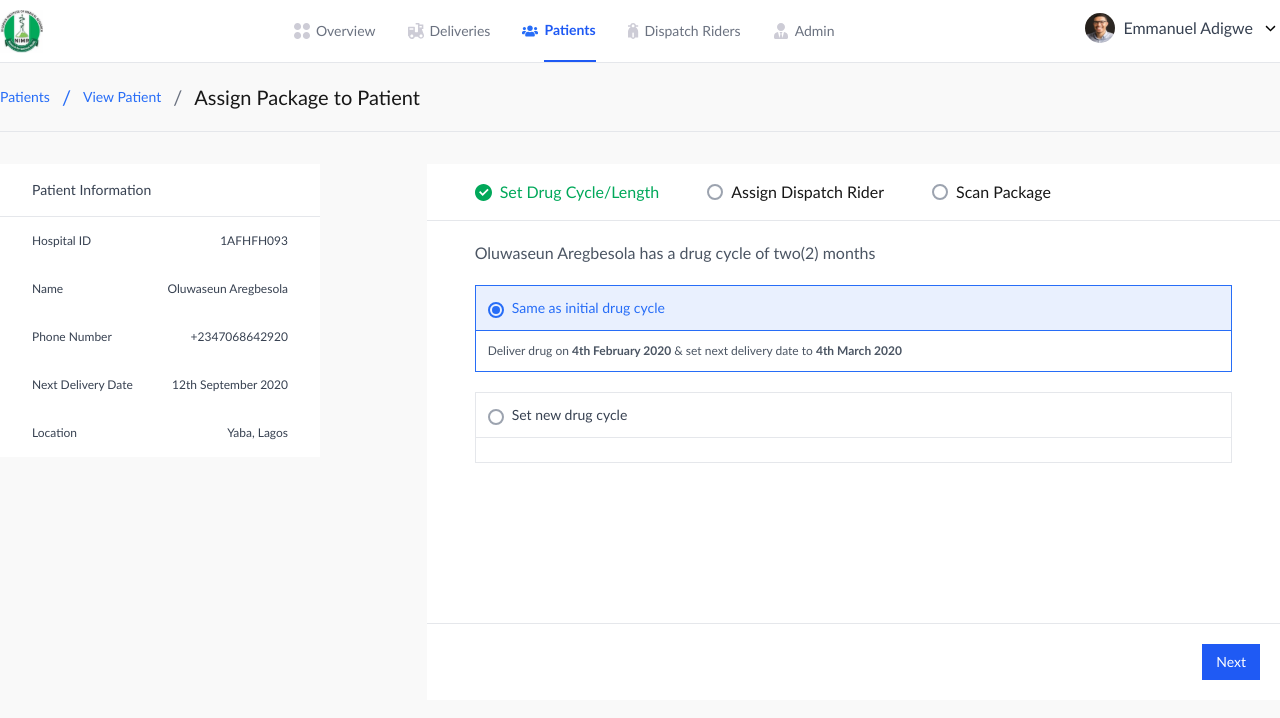
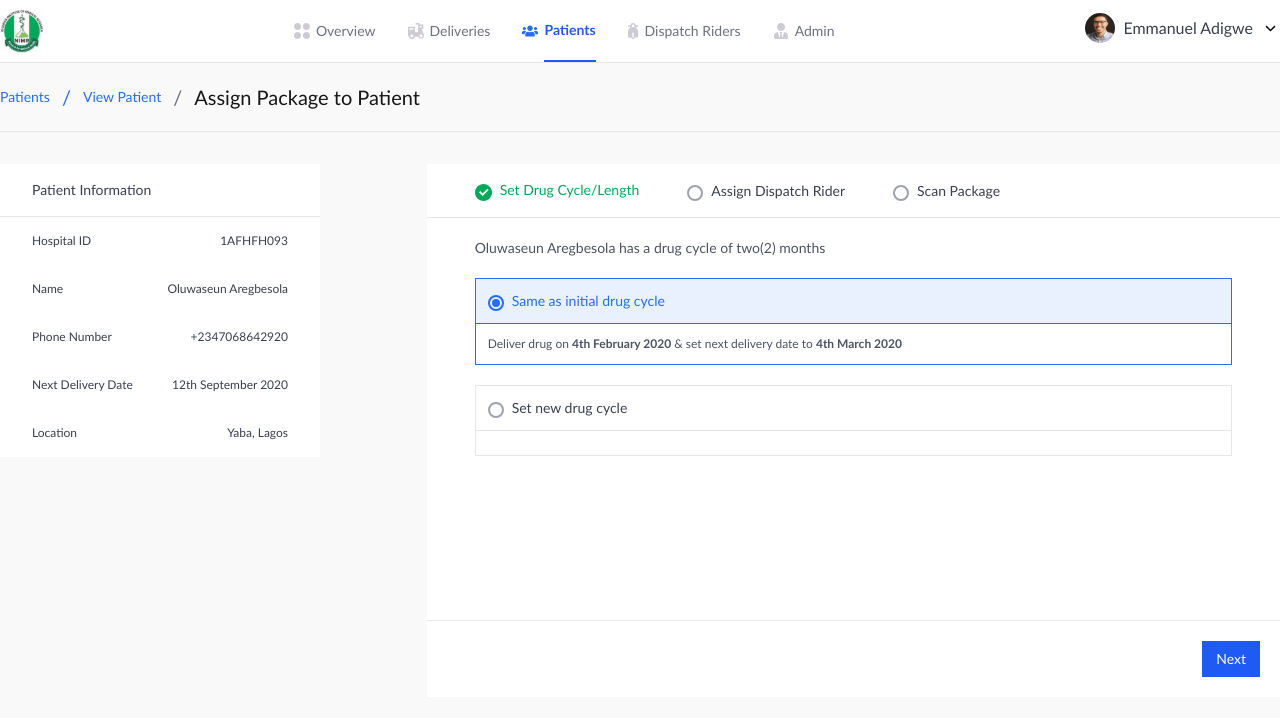
Before and after one commit to mico007/cc_hub_Nimcure_frontend_app, a Next.js app: page /assign-package in a window 1280 px wide. Both pictures are taken after a click on the radio button "Same as initial drug cycle". Shown: the top 718 px of the page. Built offline with nearby package versions, Linux system fonts and the light colour scheme; what @ant-design/nextjs-registry would draw is missing.

Commit message:
7th commit

```diff
--- a/app/assign-package/components/SetDrugCycle.tsx
+++ b/app/assign-package/components/SetDrugCycle.tsx
@@ -22,7 +22,7 @@ const SetDrugCycle = ({setState, setDrugCycleTabData, setDispatchRiderTabData}:
 
     return (
         <div className='mt-5 mb-8 mx-12' style={{height: '350px'}}>
-            <h3 className='tsxt-xs text-gray-600 mb-5'>
+            <h3 className='text-sm text-gray-600 mb-5'>
                 Oluwaseun Aregbesola has a drug cycle of two(2) months
             </h3>
             <div>
--- a/app/assign-package/page.tsx
+++ b/app/assign-package/page.tsx
@@ -85,7 +85,7 @@ const AssignPackageToPatient = () => {
                                                     alt='Approved icon'
                                                 />
                                             </div>
-                                            <span className="text-start cursor-pointer text-greenColor">Set Drug Cycle/Length</span>
+                                            <span className="text-start cursor-pointer text-greenColor text-sm">Set Drug Cycle/Length</span>
                                         </div>
                                         <div className={`${activeTab === 'Assign Dispatch Rider' && 'border-b border-outlineBlue'} `}><Radio id='Assign Dispatch Rider' label='Assign Dispatch Rider' activeTab={activeTab}/></div>
                                         <div className={`${activeTab === 'Scan Package' && 'border-b border-outlineBlue'} `}><Radio id='Scan Package' label='Scan Package' activeTab={activeTab}/></div>
@@ -99,7 +99,7 @@ const AssignPackageToPatient = () => {
                                                     alt='Approved icon'
                                                 />
                                             </div>
-                                            <span className="text-start cursor-pointer text-greenColor">Set Drug Cycle/Length</span>
+                                            <span className="text-start cursor-pointer text-greenColor text-sm">Set Drug Cycle/Length</span>
                                         </div>
                                         <div className="flex gap-2 items-start py-4">
                                             <div className="grid place-items-center mt-1 cursor-pointer">
@@ -108,7 +108,7 @@ const AssignPackageToPatient = () => {
                                                     alt='Approved icon'
                                                 />
                                             </div>
-                                            <span className="text-start cursor-pointer text-greenColor">Assign Dispatch Rider</span>
+                                            <span className="text-start cursor-pointer text-greenColor text-sm">Assign Dispatch Rider</span>
                                         </div>
                                         <div className={`${activeTab === 'Scan Package' && 'border-b border-outlineBlue'} `}><Radio id='Scan Package' label='Scan Package' activeTab={activeTab}/></div>
                                     </>
--- a/app/shared/components/Radio.tsx
+++ b/app/shared/components/Radio.tsx
@@ -20,7 +20,7 @@ const Radio = ({label, id, activeTab}:IProps) => {
                     <div className={`pointer-events-none col-start-1 row-start-1 w-2 h-2 rounded-full ${activeTab === id ? 'peer-checked:bg-outlineBlue' : 'peer-checked:bg-gray-400'} `}/>
                 )}
             </div>
-            <label htmlFor={id} className={`${activeTab === id && 'text-outlineBlue'} text-start cursor-pointer`}>{label}</label>
+            <label htmlFor={id} className={`${activeTab === id ? 'text-outlineBlue' : 'text-gray-700 font-light'} text-start text-sm cursor-pointer`}>{label}</label>
         </div>
     )
 }
```
